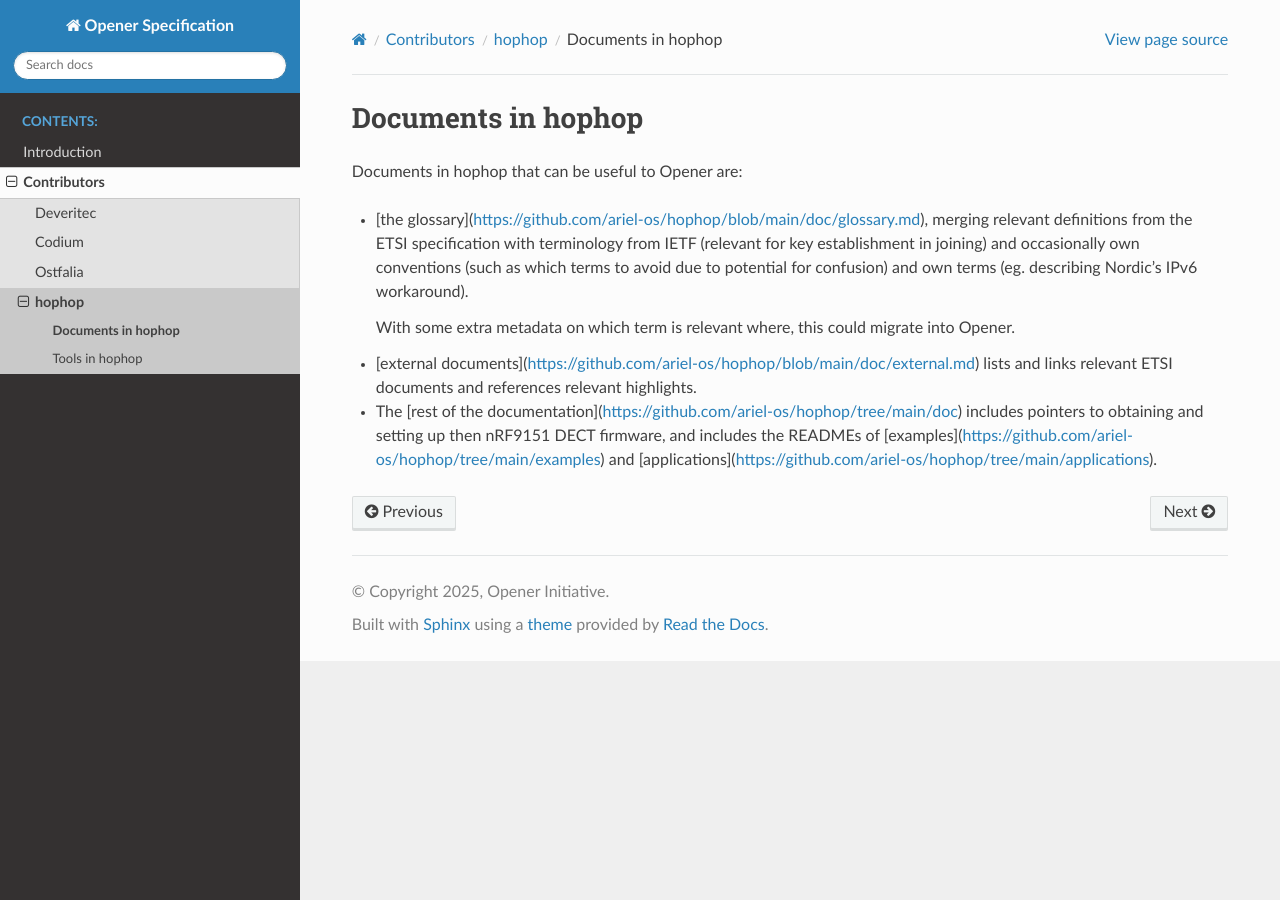
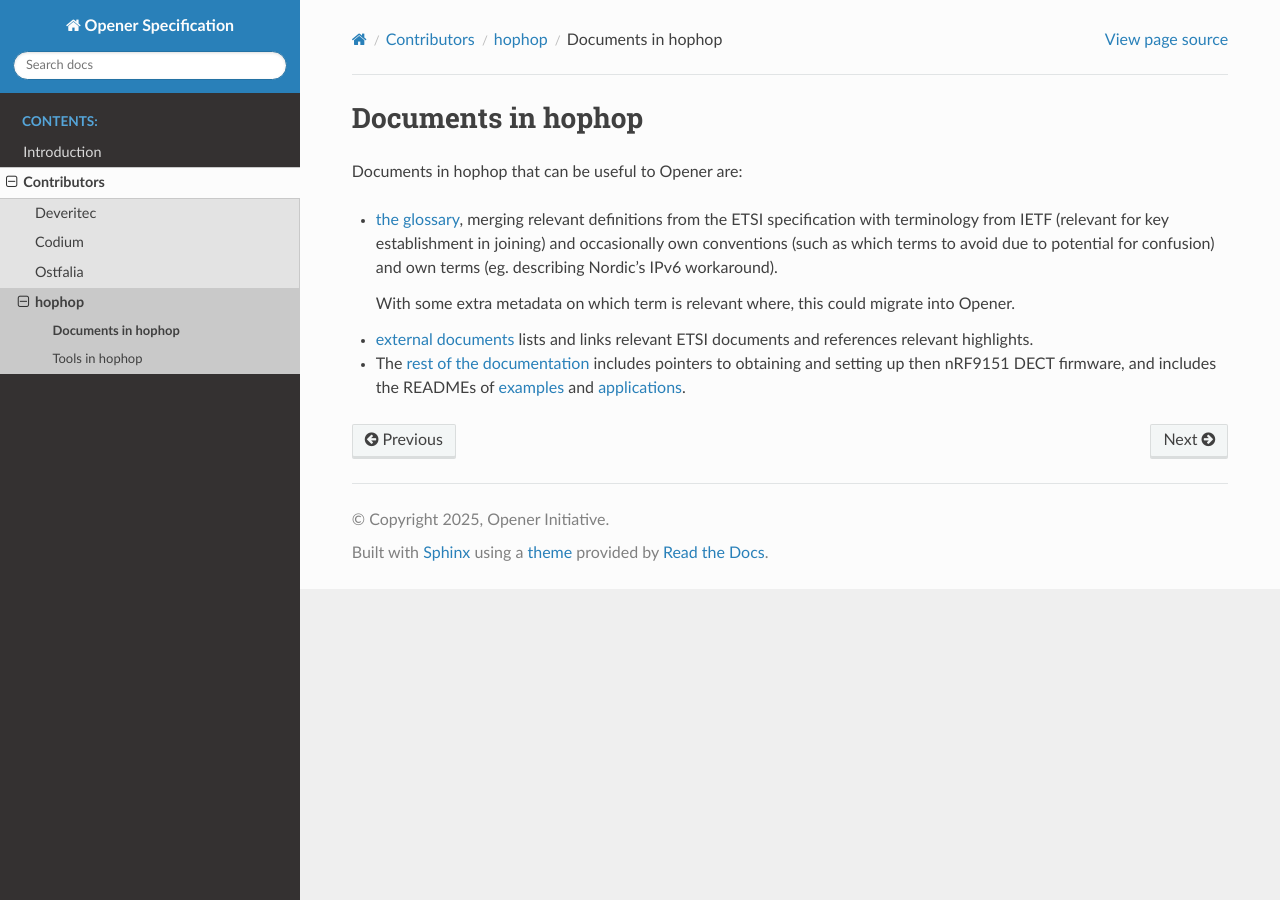
Before and after one commit to Opener-Initiative/proposals, a Sphinx documentation site: the page built from docs/contributors/hophop/documents.rst, in a window 1280 px wide. Built offline with Sphinx 7.4.7 and the Read the Docs theme 3.1.0, drawn with Linux system fonts in a browser that asks for light colours.

Commit message:
hohop: Use proper formatting

```diff
--- a/docs/contributors/hophop/documents.rst
+++ b/docs/contributors/hophop/documents.rst
@@ -3,7 +3,7 @@ Documents in hophop
 
 Documents in hophop that can be useful to Opener are:
 
-* [the glossary](https://github.com/ariel-os/hophop/blob/main/doc/glossary.md),
+* `the glossary <https://github.com/ariel-os/hophop/blob/main/doc/glossary.md>`__,
   merging relevant definitions from the ETSI specification
   with terminology from IETF (relevant for key establishment in joining)
   and occasionally own conventions (such as which terms to avoid due to potential for confusion)
@@ -12,11 +12,11 @@ Documents in hophop that can be useful to Opener are:
   With some extra metadata on which term is relevant where,
   this could migrate into Opener.
 
-* [external documents](https://github.com/ariel-os/hophop/blob/main/doc/external.md)
+* `external documents <https://github.com/ariel-os/hophop/blob/main/doc/external.md>`__
   lists and links relevant ETSI documents
   and references relevant highlights.
 
-* The [rest of the documentation](https://github.com/ariel-os/hophop/tree/main/doc)
+* The `rest of the documentation <https://github.com/ariel-os/hophop/tree/main/doc>`__
   includes pointers to obtaining and setting up then nRF9151 DECT firmware,
-  and includes the READMEs of [examples](https://github.com/ariel-os/hophop/tree/main/examples)
-  and [applications](https://github.com/ariel-os/hophop/tree/main/applications).
+  and includes the READMEs of `examples <https://github.com/ariel-os/hophop/tree/main/examples>`__
+  and `applications <https://github.com/ariel-os/hophop/tree/main/applications>`__.
--- a/docs/contributors/hophop/index.rst
+++ b/docs/contributors/hophop/index.rst
@@ -2,7 +2,7 @@ hophop
 ======
 
 The hophop project is developed as part of the Ariel OS organization,
-available [on GitHub](https://github.com/ariel-os/hophop),
+available `on GitHub <https://github.com/ariel-os/hophop>`__,
 and provided as a contribution to the Opener project.
 It is written in Rust, and thus not directly applicable for code transfer,
 but nonetheless exchanging tools, documentation,
```
Also changed, not shown: docs/contributors/hophop/utilities.rst (+4 -4 lines).
